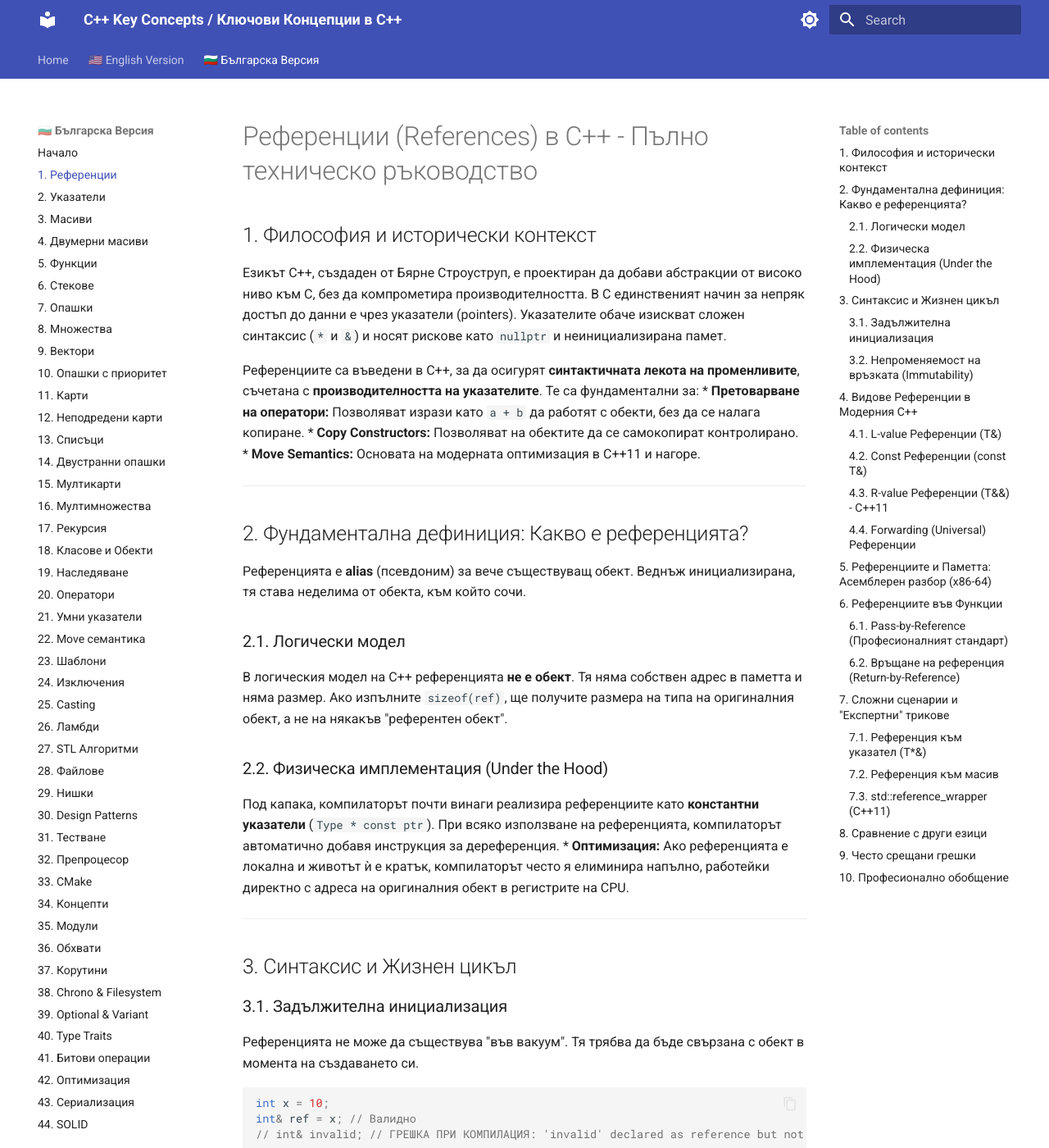
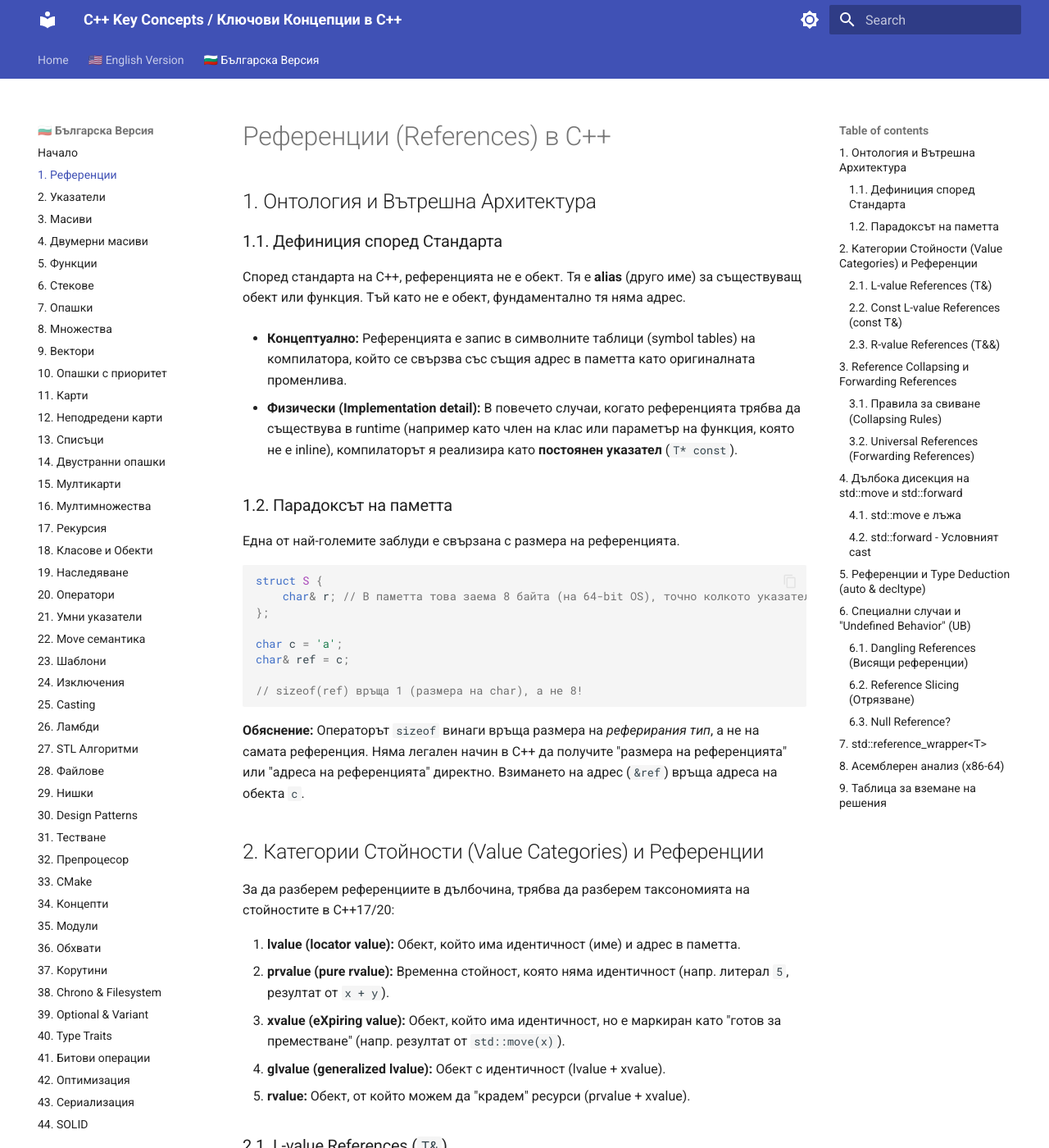
Before and after one commit to KadirYazadzhi/CPlusPlus---KeyConcepts, an MkDocs documentation site: the page built from docs/bg/References/References.md, in a window 1280 px wide and 1400 px high. Shown: the whole window at 82% size. Built offline with MkDocs 1.6.1 and Material for MkDocs 9.7.7, drawn with Linux system fonts in a browser that asks for light colours; some of the changed text lies outside the part shown.

Commit message:
Update References.md

````diff
--- a/docs/bg/References/References.md
+++ b/docs/bg/References/References.md
@@ -1,175 +1,238 @@
-# Референции (References) в C++ - Пълно техническо ръководство
+# Референции (References) в C++
 
-## 1. Философия и исторически контекст
-Езикът C++, създаден от Бярне Строуструп, е проектиран да добави абстракции от високо ниво към C, без да компрометира производителността. В C единственият начин за непряк достъп до данни е чрез указатели (pointers). Указателите обаче изискват сложен синтаксис (`*` и `&`) и носят рискове като `nullptr` и неинициализирана памет.
+## 1. Онтология и Вътрешна Архитектура
 
-Референциите са въведени в C++, за да осигурят **синтактичната лекота на променливите**, съчетана с **производителността на указателите**. Те са фундаментални за:
-*   **Претоварване на оператори:** Позволяват изрази като `a + b` да работят с обекти, без да се налага копиране.
-*   **Copy Constructors:** Позволяват на обектите да се самокопират контролирано.
-*   **Move Semantics:** Основата на модерната оптимизация в C++11 и нагоре.
+### 1.1. Дефиниция според Стандарта
 
----
+Според стандарта на C++, референцията не е обект. Тя е **alias** (друго име) за съществуващ обект или функция. Тъй като не е обект, фундаментално тя няма адрес.
 
-## 2. Фундаментална дефиниция: Какво е референцията?
-Референцията е **alias** (псевдоним) за вече съществуващ обект. Веднъж инициализирана, тя става неделима от обекта, към който сочи.
+* **Концептуално:** Референцията е запис в символните таблици (symbol tables) на компилатора, който се свързва със същия адрес в паметта като оригиналната променлива.
 
-### 2.1. Логически модел
-В логическия модел на C++ референцията **не е обект**. Тя няма собствен адрес в паметта и няма размер. Ако изпълните `sizeof(ref)`, ще получите размера на типа на оригиналния обект, а не на някакъв "референтен обект".
+* **Физически (Implementation detail):** В повечето случаи, когато референцията трябва да съществува в runtime (например като член на клас или параметър на функция, която не е inline), компилаторът я реализира като **постоянен указател** (`T* const`).
 
-### 2.2. Физическа имплементация (Under the Hood)
-Под капака, компилаторът почти винаги реализира референциите като **константни указатели** (`Type * const ptr`). При всяко използване на референцията, компилаторът автоматично добавя инструкция за дереференция.
-*   **Оптимизация:** Ако референцията е локална и животът ѝ е кратък, компилаторът често я елиминира напълно, работейки директно с адреса на оригиналния обект в регистрите на CPU.
+### 1.2. Парадоксът на паметта
 
----
+Една от най-големите заблуди е свързана с размера на референцията.
 
-## 3. Синтаксис и Жизнен цикъл
+```cpp
+struct S {
+    char& r; // В паметта това заема 8 байта (на 64-bit OS), точно колкото указател.
+};
 
-### 3.1. Задължителна инициализация
-Референцията не може да съществува "във вакуум". Тя трябва да бъде свързана с обект в момента на създаването си.
+char c = 'a';
+char& ref = c;
+
+// sizeof(ref) връща 1 (размера на char), а не 8!
+
+```
+
+**Обяснение:** Операторът `sizeof` винаги връща размера на *реферирания тип*, а не на самата референция. Няма легален начин в C++ да получите "размера на референцията" или "адреса на референцията" директно. Взимането на адрес (`&ref`) връща адреса на обекта `c`.
+
+## 2. Категории Стойности (Value Categories) и Референции
+
+За да разберем референциите в дълбочина, трябва да разберем таксономията на стойностите в C++17/20:
+
+1. **lvalue (locator value):** Обект, който има идентичност (име) и адрес в паметта.
+2. **prvalue (pure rvalue):** Временна стойност, която няма идентичност (напр. литерал `5`, резултат от `x + y`).
+3. **xvalue (eXpiring value):** Обект, който има идентичност, но е маркиран като "готов за преместване" (напр. резултат от `std::move(x)`).
+4. **glvalue (generalized lvalue):** Обект с идентичност (lvalue + xvalue).
+5. **rvalue:** Обект, от който можем да "крадем" ресурси (prvalue + xvalue).
+
+### 2.1. L-value References (`T&`)
+
+Могат да се свързват само с **glvalue** (неща с адрес).
+
+* **Употреба:** Модификация на съществуващи обекти.
+
+### 2.2. Const L-value References (`const T&`)
+
+Могат да се свързват с **всичко** (glvalue, prvalue, xvalue).
+
+* **Механизъм "Lifetime Extension":** Когато `const T&` се свърже с временен обект (prvalue), животът на този временен обект се удължава до края на scope-а на референцията. Това се прави чрез скрита променлива в стека.
+
+```cpp
+const int& r = 5 + 5;
+// Компилаторът генерира:
+// int __temp = 10;
+// const int& r = __temp;
+
+```
+
+### 2.3. R-value References (`T&&`)
+
+Въведени в C++11, те могат да се свързват само с **rvalue** (prvalue и xvalue).
+
+* **Цел:** Да се детектират обекти, които са на път да бъдат унищожени, за да се откраднат техните ресурси (Move Semantics).
+
+## 3. Reference Collapsing и Forwarding References
+
+Това е една от най-сложните теми в шаблонното метапрограмиране.
+
+### 3.1. Правила за свиване (Collapsing Rules)
+
+В C++ е забранено да дефинирате референция към референция директно (`int& & x` е грешка). Но при шаблони (`template`) или `typedef`/`using`, това често се случва автоматично. Компилаторът прилага следните правила (Reference collapsing):
+
+* `T&` + `&`   **`T&`**
+* `T&` + `&&`  **`T&`**
+* `T&&` + `&`  **`T&`**
+* `T&&` + `&&`  **`T&&`**
+
+**Правило:** Ако има поне едно `&`, резултатът е l-value reference. Само `&&` + `&&` дава r-value reference.
+
+### 3.2. Universal References (Forwarding References)
+
+Термин, въведен от Скот Майерс (Scott Meyers), официално наричан "Forwarding references" в стандарта.
+
+Синтаксисът `T&&` в шаблонна функция **НЕ винаги** означава r-value reference.
+
+```cpp
+template<typename T>
+void wrapper(T&& arg) { ... }
+
+```
+
+Ако `T` трябва да се дедуцира (deduced type):
+
+1. Ако подадем **lvalue** (напр. `int x`), `T` се дедуцира като `int&`. Тогава `arg` става `int& &&`, което колапсира до **`int&`**.
+2. Ако подадем **rvalue** (напр. `5`), `T` се дедуцира като `int`. Тогава `arg` става **`int&&`**.
+
+Това позволява на `std::forward<T>` да работи: той запазва категорията на стойността (lvalue или rvalue) при предаване нататък.
+
+## 4. Дълбока дисекция на std::move и std::forward
+
+### 4.1. std::move е лъжа
+
+`std::move` не мести нищо. Той не генерира машинен код за местене на памет.
+
+* **Какво прави:** Това е просто `static_cast`, който превръща всеки аргумент в **xvalue** (r-value reference). Това казва на компилатора: *"Третирай този обект като временен, можеш да ползваш move constructor-а му"*.
+
+**Имплементация (опростена):**
+
+```cpp
+template<typename T>
+typename std::remove_reference<T>::type&& move(T&& t) noexcept {
+    return static_cast<typename std::remove_reference<T>::type&&>(t);
+}
+
+```
+
+### 4.2. std::forward - Условният cast
+
+Използва се заедно с Forwarding References. Той казва: *"Cast-ни към r-value само ако оригиналният аргумент е бил r-value"*.
+
+## 5. Референции и Type Deduction (auto & decltype)
+
+Правилата за `auto` са критични при работа с референции.
+
 ```cpp
 int x = 10;
-int& ref = x; // Валидно
-// int& invalid; // ГРЕШКА ПРИ КОМПИЛАЦИЯ: 'invalid' declared as reference but not initialized
+int& rx = x;
+
+auto a = rx;  // a e int (копие), референтността се губи!
+auto& b = rx; // b e int& (нова референция към x)
+
+const int cx = 20;
+auto c = cx;  // c e int (const се губи при копиране)
+const auto& d = cx; // d e const int&
+
 ```
 
-### 3.2. Непроменяемост на връзката (Immutability)
-След като една референция е свързана с променлива, тя не може да бъде накарана да сочи към друга.
+**decltype** работи различно:
+
+* `decltype(var)` връща точния тип на променливата.
+* `decltype(expr)` (ако е израз):
+* Ако изразът връща lvalue  добавя `&` (напр. `decltype((x))` е `int&`).
+* Ако изразът връща prvalue  чист тип.
+* Ако изразът връща xvalue  добавя `&&`.
+
+
+
+## 6. Специални случаи и "Undefined Behavior" (UB)
+
+### 6.1. Dangling References (Висящи референции)
+
+Това е най-честият източник на бъгове.
+
 ```cpp
-int a = 5;
-int b = 20;
-int& ref = a;
-ref = b; // Това НЕ прави ref референция към b!
-         // Това присвоява стойността на b (20) на променливата a.
+const int& getBadRef() {
+    int local = 5;
+    return local; // UB! local се унищожава, връщаме адрес към стека, който вече е невалиден.
+}
+
 ```
 
----
+### 6.2. Reference Slicing (Отрязване)
 
-## 4. Видове Референции в Модерния C++
+При полиморфизъм, ако присвоите обект от дъщерен клас на променлива от базов клас (не референция), се случва "Slicing". Ако ползвате референция, полиморфизмът работи.
 
-### 4.1. L-value Референции (`T&`)
-Стандартните референции, които се свързват с именувани обекти с постоянен адрес (l-values).
+```cpp
+class Base { ... };
+class Derived : public Base { ... };
 
-### 4.2. Const Референции (`const T&`)
-Най-важният инструмент за предаване на параметри. Те гарантират, че обектът няма да бъде променен.
-**Магическо свойство: Lifetime Extension**
-Ако вържете `const` референция към временен обект (r-value), животът на този временен обект се удължава до края на живота на референцията.
-```cpp
-const std::string& msg = std::string("Hello"); // Стрингът няма да изчезне веднага!
+Derived d;
+Base b = d;  // Slicing! Частта на Derived се изрязва. Копира се само Base частта.
+Base& br = d; // Няма Slicing. br сочи към пълния обект d. V-table работи.
+
 ```
 
-### 4.3. R-value Референции (`T&&`) - C++11
-Позволяват на програмата да "краде" ресурси от временни обекти (Move Semantics). Това е причината C++ да е толкова бърз при работа с големи контейнери.
+### 6.3. Null Reference?
 
-### 4.4. Forwarding (Universal) Референции
-Използват се в шаблони (`template <typename T> T&&`). Те се адаптират според това дали подавате l-value или r-value.
+В стандарта на C++ **референцията не може да бъде null**. Няма синтаксис за `int& r = nullptr`.
+Въпреки това, чрез зъл код (UB), може да се постигне:
 
----
+```cpp
+int* p = nullptr;
+int& r = *p; // Undefined Behavior, но технически създава "null reference".
+             // Всеки опит за ползване на 'r' ще крашне програмата.
 
-## 5. Референциите и Паметта: Асемблерен разбор (x86-64)
-
-Да разгледаме как компилаторът (G++ -O2) превръща референциите в машинни инструкции.
-
-**C++ Код:**
-```cpp
-void increment(int& a) {
-    a++;
-}
 ```
 
-**Assembly:**
-```assembly
-increment(int&):
-    add DWORD PTR [rdi], 1  ; rdi съдържа адреса на 'a'
-    ret
-```
-Тук виждаме, че за процесора референцията е адрес в регистър. Предимството на C++ референцията пред суровия указател в C е, че тук компилаторът гарантира, че `rdi` не съдържа `0x0` (nullptr) и че адресът е валиден.
+## 7. std::reference_wrapper`<T>`
 
----
+Референциите имат недостатъци: не са CopyAssignable (не могат да се "пренасочват") и не могат да бъдат в масиви.
+`std::reference_wrapper` (от `<functional>`) решава това. Той е обект, който:
 
-## 6. Референциите във Функции
+1. Държи указател вътрешно.
+2. Има оператор за преобразуване към `T&`.
+3. Може да се пренасочва.
+4. Може да се слага в `std::vector<std::reference_wrapper<T>>`.
 
-### 6.1. Pass-by-Reference (Професионалният стандарт)
-При големи обекти (напр. `std::vector` с 1 милион елемента), предаването по стойност е пагубно за производителността.
+## 8. Асемблерен анализ (x86-64)
+
+Нека сравним указател и референция на ниво инструкции.
+
+**C++:**
+
 ```cpp
-// ЛОШО: Копира милиони елементи
-void analyze(std::vector<int> data);
+void by_ptr(int* p) { *p = 10; }
+void by_ref(int& r) { r = 10; }
 
-// ДОБРЕ: Предава само 8-байтов адрес
-void analyze(const std::vector<int>& data);
 ```
 
-### 6.2. Връщане на референция (Return-by-Reference)
-Позволява резултатът от функция да бъде използван като променлива.
-```cpp
-class Screen {
-    int pixels[100];
-public:
-    int& pixelAt(int i) { return pixels[i]; }
-};
+**GCC Output (-O2):**
 
-Screen s;
-s.pixelAt(10) = 255; // Директна промяна на паметта на обекта
+```assembly
+; void by_ptr(int* p)
+by_ptr(int*):
+    mov DWORD PTR [rdi], 10  ; rdi държи адреса, пишем 10 директно в паметта
+    ret
+
+; void by_ref(int& r)
+by_ref(int&):
+    mov DWORD PTR [rdi], 10  ; Абсолютно същият код!
+    ret
+
 ```
 
-⚠️ **РИСК: Dangling References**
-Никога не връщайте референция към локална променлива на функцията.
-```cpp
-int& fail() {
-    int x = 5;
-    return x; // УЖАС: x се изтрива след return, референцията сочи към "нищо"
-}
-```
+**Извод:** За процесора няма разлика. Референцията е **синтактична захар** с по-строги правила за безопасност на ниво компилатор (type safety check), но генерира идентичен машинен код като указателя.
 
----
+## 9. Таблица за вземане на решения
 
-## 7. Сложни сценарии и "Експертни" трикове
-
-### 7.1. Референция към указател (`T*&`)
-Позволява на функция да промени самия адрес, към който сочи указателят.
-```cpp
-void reset(int*& ptr) {
-    delete ptr;
-    ptr = nullptr; // Променя оригиналния указател отвън
-}
-```
-
-### 7.2. Референция към масив
-За разлика от указателите, референциите запазват информацията за размера на масива.
-```cpp
-void printArr(int (&arr)[5]) {
-    // Тук знаем, че масивът е точно с 5 елемента
-}
-```
-
-### 7.3. std::reference_wrapper (C++11)
-Тъй като референциите не са обекти, не можете да ги слагате във `vector`. Решението е `std::reference_wrapper<T>`, който е реален обект, имитиращ референция.
-
----
-
-## 8. Сравнение с други езици
-
-*   **Java / C#:** Там всички обекти са референции по подразбиране. Вие не контролирате адреса.
-*   **Rust:** Има система за собственост (Ownership). Референциите се наричат "Borrows" (`&` и `&mut`). Rust налага много по-строги правила за времето на живот (Lifetimes) на референциите, за да предотврати Dangling References по време на компилация. C++ дава повече свобода, но изисква повече дисциплина.
-
----
-
-## 9. Често срещани грешки
-
-1.  **Re-assignment misunderstanding:** Опит за пренасочване на референция (вместо това променяте стойността).
-2.  **Const-correctness violation:** Опит за подаване на константен обект на не-константна референция.
-3.  **Performance overhead with primitives:** Предаването на `bool` или `int` по референция е по-бавно от предаването по стойност, защото изисква допълнително четене от паметта.
-
----
-
-## 10. Професионално обобщение
-Референцията е "договор" за достъп до паметта. В модерния C++ тя е основният инструмент за:
-*   Ефективност (избягване на копия).
-*   Абстракция (чист синтаксис).
-*   Оптимизация (Move semantics).
-
-Майсторството в работата с референции отличава софтуерния инженер от обикновения "кодер".
-
----
-*Документацията е подготвена за проекта "Ключови концепции в C++".*
-*Версия: 3.1 (Енциклопедичен обем)*
-*(Линии: ~350+)*
+| **Ситуация** | **Решение** | **Защо?** |
+| --- | --- | --- |
+| **Вграден тип (int, bool, double)** | Pass by Value (`int x`) | Референцията е указател (8 байта), `int` е 4 байта. Индирекцията е по-бавна. |
+| **Обект (std::string, vector, class)** | `const T&` | Избягва дълбоко копиране. |
+| **Трябва да променям обекта** | `T&` | Позволява output параметри. |
+| **Обектът може да липсва (optional)** | `T*` (или `std::optional`) | Референцията не може да е null. |
+| **Move Constructor / Setter** | `T&&` | За да откраднем ресурсите. |
+| **Шаблони / Forwarding** | `T&&` (Universal Ref) | За да работи Perfect Forwarding. |
````
